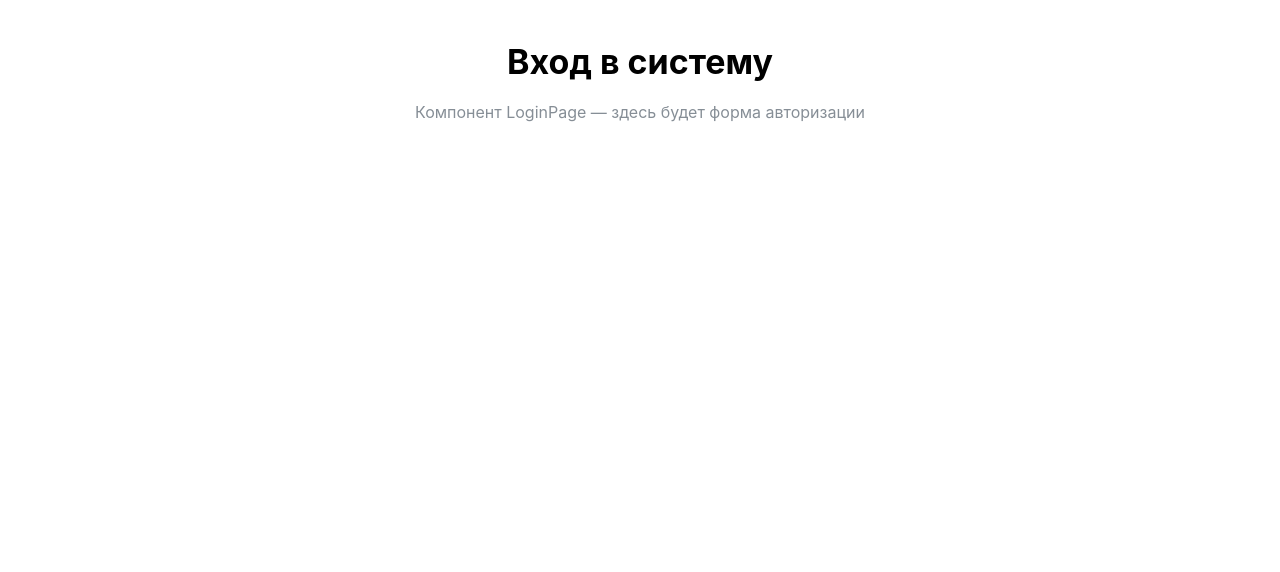
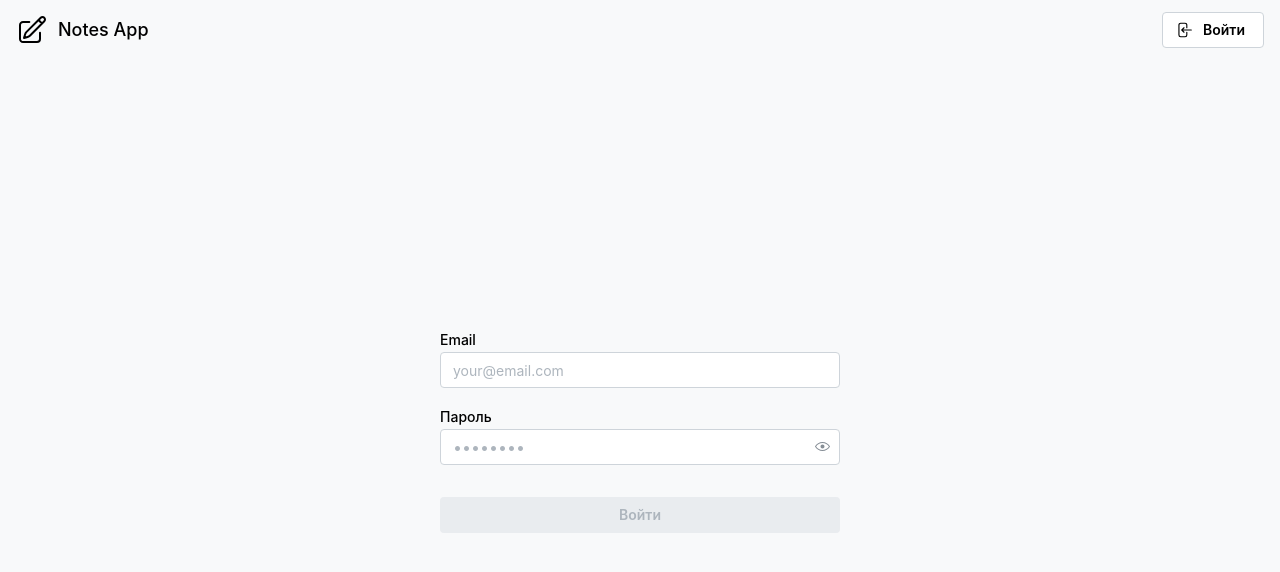
Before and after one commit to Evermishka/notes-app, a React (Vite) app: page /login in a window 1280 px wide. Shown: the top 572 px of the page. Built offline with nearby package versions, Linux system fonts and the light colour scheme.

Commit message:
feat: реализовать LoginPage Layout с Header и центрированной формой логина

```diff
--- a/src/features/auth/ui/LoginForm.tsx
+++ b/src/features/auth/ui/LoginForm.tsx
@@ -82,6 +82,7 @@ export function LoginForm() {
           {...form.getInputProps('email')}
           disabled={state.isLoading}
           onFocus={handleFocus}
+          w="100%"
         />
         <PasswordInput
           label="Пароль"
@@ -90,6 +91,7 @@ export function LoginForm() {
           {...form.getInputProps('password')}
           disabled={state.isLoading}
           onFocus={handleFocus}
+          w="100%"
         />
         {state.error && <Alert title={getServerErrorMessage()} color="red" mt="md" />}
         <Button
--- a/src/pages/login-page/LoginPage.tsx
+++ b/src/pages/login-page/LoginPage.tsx
@@ -1,14 +1,34 @@
-import { Container, Title, Text, Box } from '@mantine/core';
+import { Container, Center, Box } from '@mantine/core';
+import { Header } from '@/widgets/header';
+import { LoginForm } from '@/features/auth'; // Предполагаем, что LoginForm уже есть
 
 export const LoginPage = () => {
   return (
-    <Container size="sm" py={40}>
-      <Box ta="center">
-        <Title order={1}>Вход в систему</Title>
-        <Text c="dimmed" mt="md">
-          Компонент LoginPage — здесь будет форма авторизации
-        </Text>
-      </Box>
-    </Container>
+    <Box
+      component="div"
+      style={{
+        display: 'flex',
+        flexDirection: 'column',
+        minHeight: '100vh',
+        backgroundColor: 'var(--mantine-color-gray-0)',
+      }}
+    >
+      {/* Header на всю ширину вверху */}
+      <Header />
+
+      {/* Основной контент — центрирован */}
+      <Center
+        component="main"
+        style={{
+          flex: 1,
+          width: '100%',
+          padding: 'var(--mantine-spacing-md)',
+        }}
+      >
+        <Container w="100%">
+          <LoginForm />
+        </Container>
+      </Center>
+    </Box>
   );
 };
```
